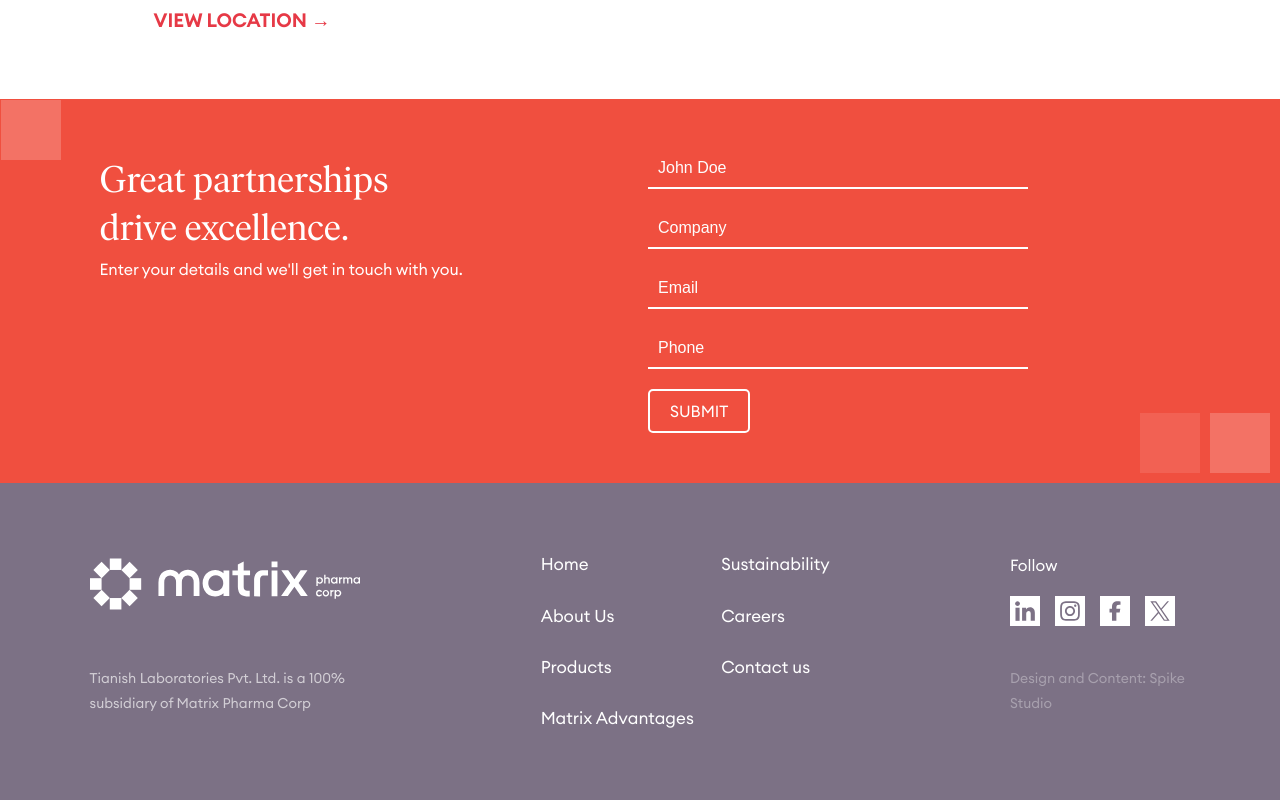
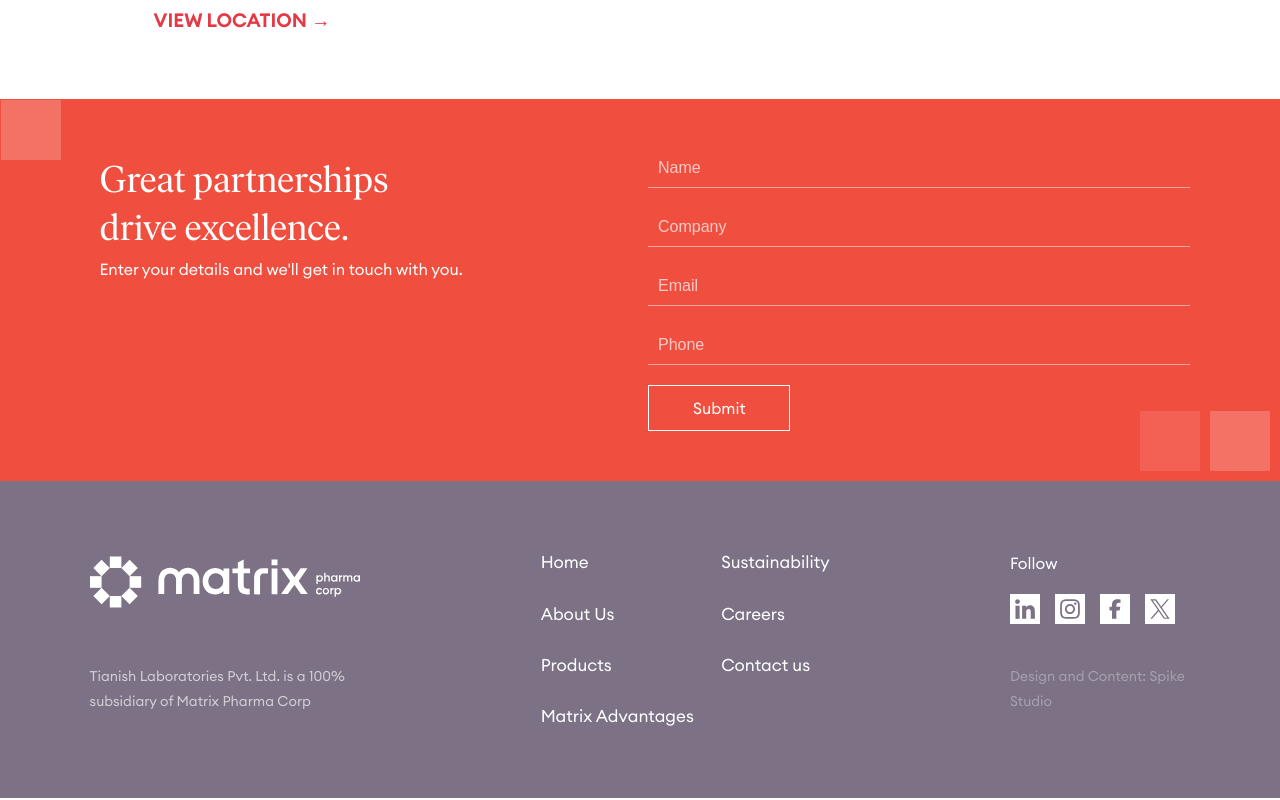
Before and after one commit to HardMaind/matrix-pharma, a Next.js app: page /contact-us in a window 1280 px wide. Shown: the part 1004-1804 px from the top of the page. Built offline with nearby package versions, Linux system fonts and the light colour scheme.

Commit message:
careers and contact page updates

```diff
--- /dev/null
+++ b/src/components/FormContactus.js
@@ -0,0 +1,91 @@
+import { useState } from "react";
+import styles from "@/styles/FormContactus.module.css";
+
+const FormContactus = () => {
+  const [formData, setFormData] = useState({
+    name: "",
+    company: "",
+    email: "",
+    phone: "",
+  });
+
+  const [message, setMessage] = useState("");
+
+  const handleChange = (e) => {
+    const { name, value } = e.target;
+    setFormData({ ...formData, [name]: value });
+  };
+
+  const handleSubmit = async (e) => {
+    e.preventDefault();
+
+    const formDataToSend = new FormData();
+    formDataToSend.append("name", formData.name);
+    formDataToSend.append("company", formData.company);
+    formDataToSend.append("email", formData.email);
+    formDataToSend.append("phone", formData.phone);
+
+    try {
+      const response = await fetch("/api/sendContactEmail", {
+        method: "POST",
+        body: formDataToSend,
+      });
+
+      const data = await response.json();
+      setMessage(data.message);
+    } catch (error) {
+      setMessage("Something went wrong. Please try again.");
+    }
+  };
+
+  return (
+    <div className={styles.formContainer}>
+      {message && <p className={styles.message}>{message}</p>}
+      <form onSubmit={handleSubmit}>
+        <input
+          type="text"
+          name="name"
+          value={formData.name}
+          onChange={handleChange}
+          placeholder="Name"
+          required
+          className={styles.inputField}
+        />
+
+        <input
+          type="text"
+          name="company"
+          value={formData.company}
+          onChange={handleChange}
+          placeholder="Company"
+          required
+          className={styles.inputField}
+        />
+
+        <input
+          type="email"
+          name="email"
+          value={formData.email}
+          onChange={handleChange}
+          placeholder="Email"
+          required
+          className={styles.inputField}
+        />
+
+        <input
+          type="tel"
+          name="phone"
+          value={formData.phone}
+          onChange={handleChange}
+          placeholder="Phone"
+          required
+          className={styles.inputField}
+        />
+
+        <button type="submit" className={styles.submitButton}>Submit</button>
+      </form>
+    </div>
+  );
+};
+
+export default FormContactus;
--- a/src/components/product.js
+++ b/src/components/product.js
@@ -7,7 +7,7 @@ const MatrixComponent = () => {
     const [searchTerm, setSearchTerm] = useState("");
     const [selectedTherapeuticArea, setSelectedTherapeuticArea] = useState("");
     const [selectedDmf, setSelectedDmf] = useState("");
-    const [visibleProducts, setVisibleProducts] = useState(10);
+    const [visibleProducts, setVisibleProducts] = useState(30);
 
     useEffect(() => {
         fetch("../pharmaceutical_data.json")
--- a/src/pages/careers.js
+++ b/src/pages/careers.js
@@ -2,7 +2,7 @@
 import "../styles/globals.css";
 import Layout from "../components/Layout";
 import Hero from "../components/Hero";
-import CareerForm from "@/components/CareerForm";
+import CareerForm from "@/components/FormCareer";
 
 const careers = ({ children }) => {
   return (
--- a/src/pages/contact-us.js
+++ b/src/pages/contact-us.js
@@ -3,6 +3,7 @@ import "../styles/globals.css";
 import { useState } from "react";
 import Layout from '../components/Layout';
 import Hero from '../components/Hero';
+import FormContactus from '../components/FormContactus'
 
 const ContactPage = () => {
    const [formData, setFormData] = useState({
@@ -67,55 +68,7 @@ const ContactPage = () => {
         <div className="col-span-6 ">
         <div className="col-span-6 ">
             <div className='form-container '>
-              <form onSubmit={handleSubmit}>
-                <div className="input-container">
-                  <input
-                    type="text"
-                    name="name"
-                    placeholder="John Doe"
-                    value={formData.name}
-                    onChange={handleChange}
-                    className="input text-white"
-                  />
-                  <span className="input-underline"></span>
-                </div>
-                <div className="input-container">
-                  <input
-                    type="text"
-                    name="company"
-                    placeholder="Company"
-                    value={formData.company}
-                    onChange={handleChange}
-                    className="input"
-                  />
-                  <span className="input-underline"></span>
-                </div>
-                <div className="input-container">
-                  <input
-                    type="email"
-                    name="email"
-                    placeholder="Email"
-                    value={formData.email}
-                    onChange={handleChange}
-                    className="input"
-                  />
-                  <span className="input-underline"></span>
-                </div>
-                <div className="input-container">
-                  <input
-                    type="text"
-                    name="phone"
-                    placeholder="Phone"
-                    value={formData.phone}
-                    onChange={handleChange}
-                    className="input"
-                  />
-                  <span className="input-underline"></span>
-                </div>
-                <button type="submit" className="buttonsub">
-                  SUBMIT
-                </button>
-              </form>
+              <FormContactus />
             </div>
           </div>
         </div>
--- /dev/null
+++ b/src/styles/FormContactus.module.css
@@ -0,0 +1,57 @@
+.formContainer {
+    display: flex;
+    flex-direction: column;
+    align-items: center;
+    width: 100%;
+    margin: 0 auto;
+  }
+
+  .message {
+    color: white;
+    text-align: center;
+    margin-bottom: 10px;
+  }
+
+  .formContainer form {
+    display: flex;
+    flex-direction: column;
+    width: 100%;
+  }
+
+  .inputField {
+    background: transparent;
+    border: none;
+    border-bottom: 1px solid rgba(255, 255, 255, 0.5);
+    color: white;
+    padding: 10px;
+    font-size: 16px;
+    margin-bottom: 20px;
+    width: 100%;
+    outline: none;
+    transition: border-bottom 0.3s ease-in-out;
+  }
+
+  .inputField::placeholder {
+    color: rgba(255, 255, 255, 0.7);
+  }
+
+  .inputField:focus {
+    border-bottom: 1px solid white;
+  }
+
+  .submitButton {
+    display: inline-block;
+    background: transparent;
+    border: 1px solid white;
+    color: white;
+    padding: 12px 44px;
+    cursor: pointer;
+    transition: background 0.3s, color 0.3s;
+    border-radius: 0;
+    width: min-content;
+  }
+
+  .submitButton:hover {
+    background: white;
+    color: black;
+  }
```
Also changed, not shown: src/components/FormCareer.js (renamed from src/components/CareerForm.js).
